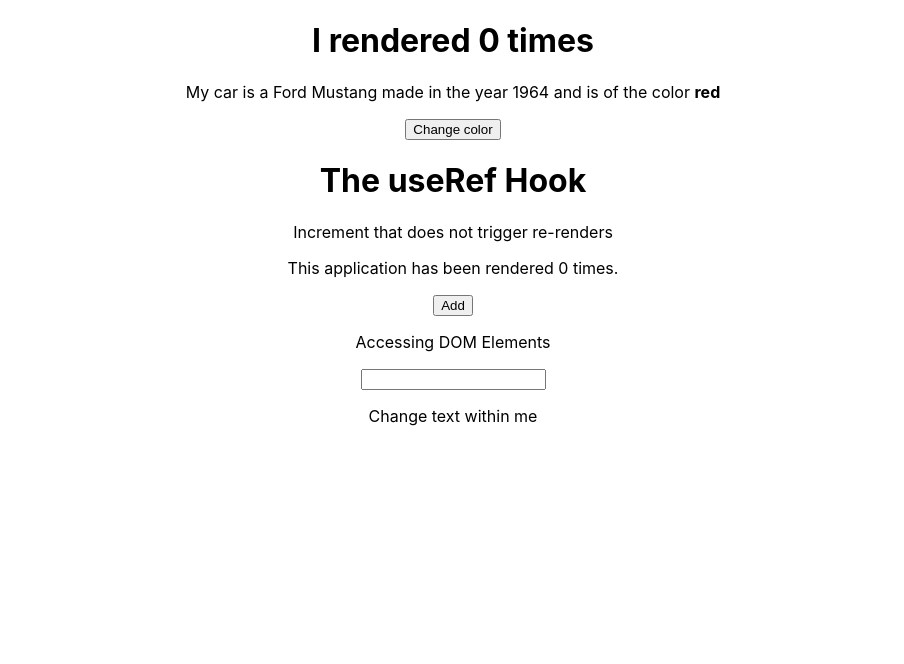
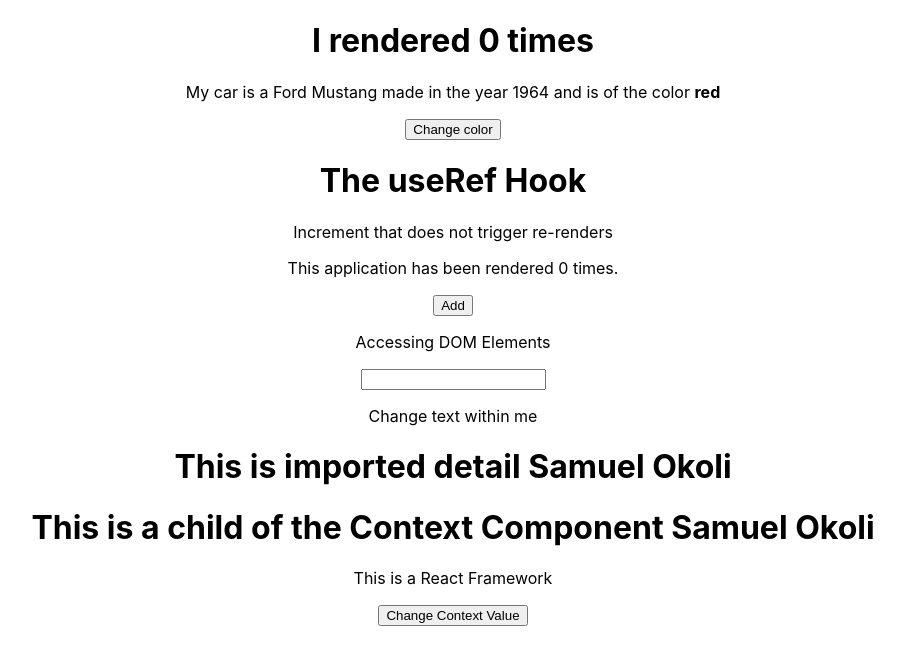
Before and after one commit to Charvine-300/React-Hooks, a React (Create React App) app: page / in a window 1280 px wide. Shown: the top 664 px of the page, without its empty margins (187-1091 px from the left). Built offline with nearby package versions, Linux system fonts and the light colour scheme.

Commit message:
The useContext Hook

```diff
--- a/src/App.js
+++ b/src/App.js
@@ -1,11 +1,18 @@
 import './App.css';
-import { useState, useEffect } from 'react';
+import { useState, useEffect, createContext } from 'react';
 import Ref from './components/Ref';
+import Context from './components/Context';
 
 
+//Initializing the createContext
+export const UserContext = createContext();
+export const ChannelContext = createContext();
 
 
 function App() {
+  //Value supplied to component tree
+  const [user, setUser] = useState("Samuel Okoli");
+
   const [count, setCount] = useState(0);
   const [car, setCar] = useState({
     brand: "Ford",
@@ -28,14 +35,24 @@ function App() {
     console.log("useEffect Ran");
   });
 
+  const changeValue = () => {
+    setUser("Arize Onubiyi");
+  }
+
 
 
   return (
     <div className="App">
-      <h1> I rendered {count} times </h1>
-      <p> My car is a {car.brand} {car.model} made in the year {car.year} and is of the color <strong> {car.color} </strong>  </p>
-      <button onClick={changeColor}> Change color </button>
-      <Ref />
+      <UserContext.Provider value={user}>
+        <ChannelContext.Provider value="React Framework">
+          <h1> I rendered {count} times </h1>
+          <p> My car is a {car.brand} {car.model} made in the year {car.year} and is of the color <strong> {car.color} </strong> </p>
+          <button onClick={changeColor}> Change color </button>
+          <Ref />
+          <Context />
+          <button onClick={changeValue}> Change Context Value </button>
+        </ChannelContext.Provider>
+      </UserContext.Provider>
     </div>
   );
 }
--- /dev/null
+++ b/src/components/Context.jsx
@@ -0,0 +1,19 @@
+import { useContext } from "react";
+import { UserContext } from "../App";
+import Profile from "./Profile";
+
+
+
+const Context = () => {
+  const importedUser = useContext(UserContext);
+
+
+  return (
+    <>
+      <h1> This is imported detail {importedUser} </h1>
+      <Profile />
+    </>
+  );
+}
+
+export default Context;
--- /dev/null
+++ b/src/components/Profile.jsx
@@ -0,0 +1,19 @@
+import { useContext } from "react";
+import { UserContext, ChannelContext } from "../App";
+
+
+const Profile = () => {
+  const profileName = useContext(UserContext);
+  const channelName = useContext(ChannelContext);
+
+
+  return (
+    <>
+      <h1> This is a child of the Context Component {profileName} </h1>
+      <p> This is a {channelName} </p>
+
+    </>
+  );
+}
+
+export default Profile;
```
